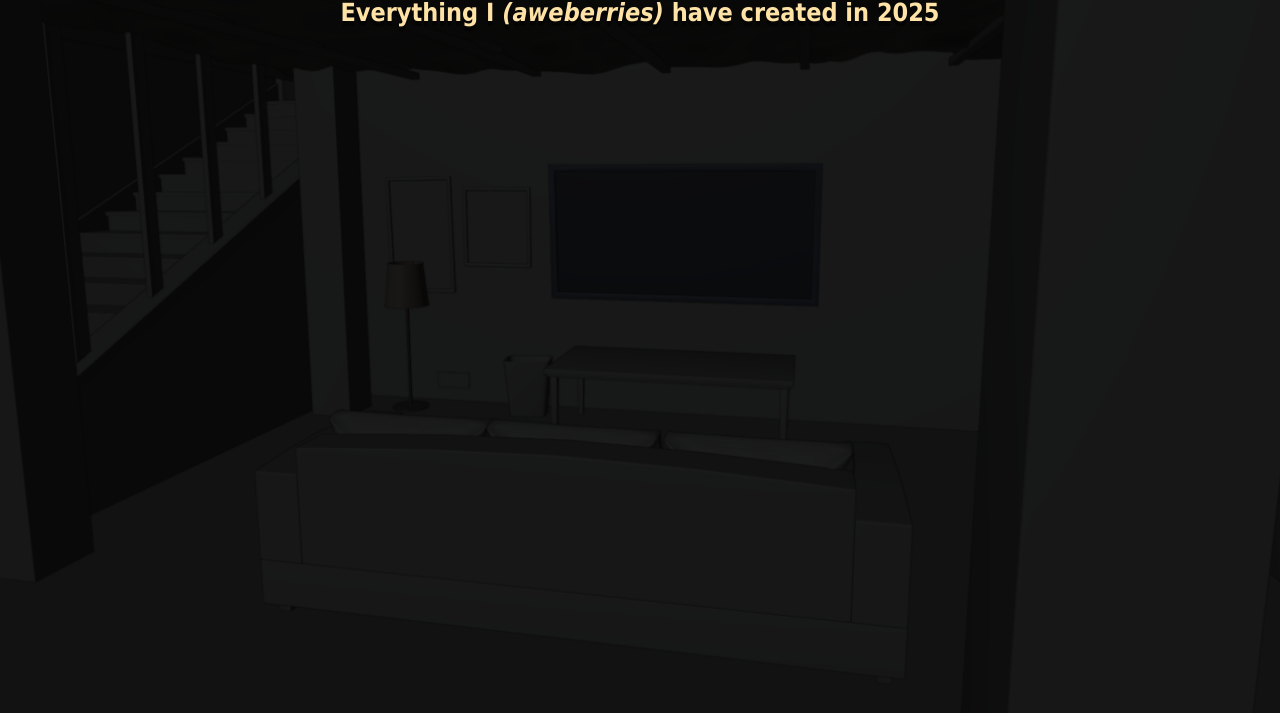
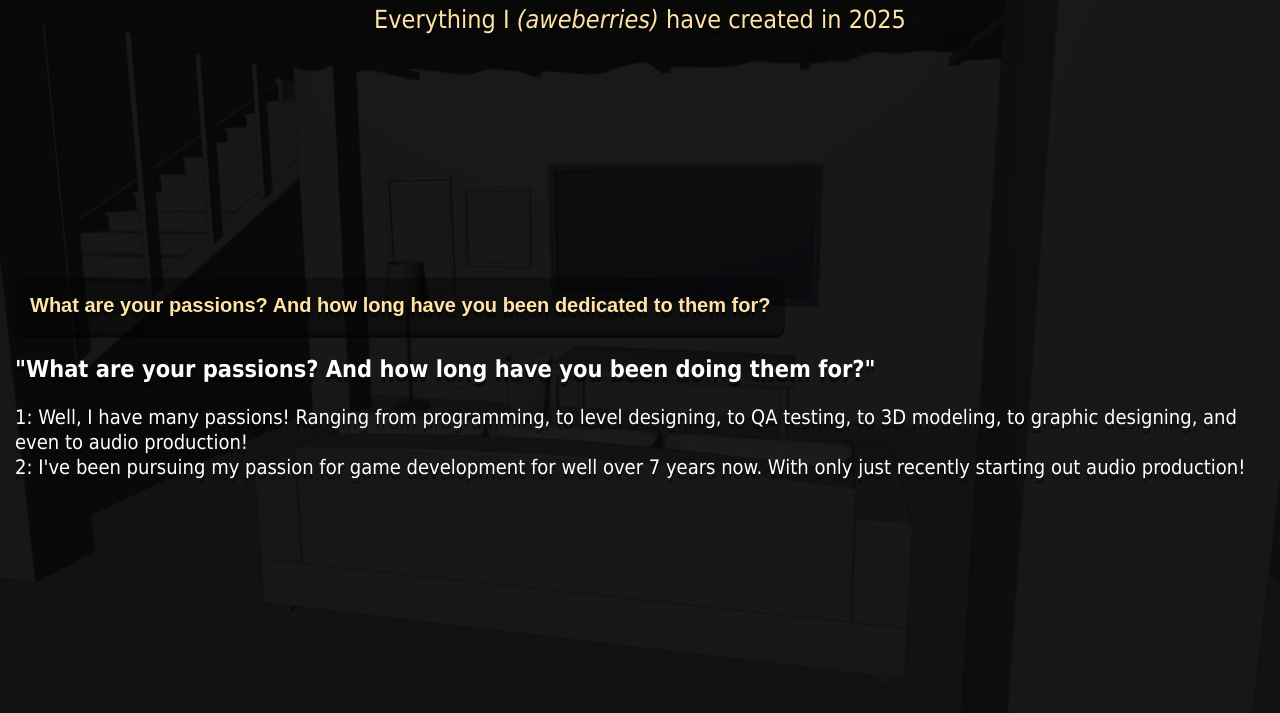
Before and after one commit to aweberries/portfolio, a plain HTML site: page index.html in a window 1280 px wide. Shown: the part 87-800 px from the top of the page. Drawn offline with Linux system fonts and the light colour scheme.

Commit message:
Made the layout look better

```diff
--- a/index.html
+++ b/index.html
@@ -8,7 +8,16 @@
         <section>
             <div class="introduction">
                 <h1>2025 Portfolio</h1>
-                <p1><b>Everything I <i>(aweberries)</i> have created in 2025</b></p1>
+                <p1>Everything I <i>(aweberries)</i> have created in 2025</p1>
+            </div>
+
+            <div class="aboutme">
+                <button class="question"><b>What are your passions? And how long have you been dedicated to them for?</b></button>
+                <h3>"What are your passions? And how long have you been doing them for?"</h3>
+                <p1>
+                    1: Well, I have many passions! Ranging from programming, to level designing, to QA testing, to 3D modeling, to graphic designing, and even to audio production!<br>
+                    2: I've been pursuing my passion for game development for well over 7 years now. With only just recently starting out audio production!
+                </p1>
             </div>
         </section>
     </body>
--- a/style.css
+++ b/style.css
@@ -23,10 +23,36 @@ section::before {
 
 .introduction {
     padding: 15px;
+    font-size: 25px;
     text-align: center;
     text-shadow: 0px 5px 0px #0000007e;
+    line-height: 20px;
+    isolation: isolate;
     color: rgb(255, 227, 166);
-    font-size: 25px;
-    line-height: 15px;
+}
+
+.aboutme {
+    padding: 15px;
+    font-size: 20px;
+    text-align: left;
+    text-shadow: 0px 5px 0px #0000007e;
+    line-height: 25px;
     isolation: isolate;
+    color: rgb(255, 255, 255);
 }
+
+.question {
+    padding: 15px;
+    font-size: 20px;
+    text-align: center;
+    text-shadow: 0px 5px 0px #0000007e;
+    line-height: 25px;
+    isolation: isolate;
+
+    border: none;
+    border-radius: 10px;
+    box-shadow: 0px 5px 0px #0000009a;
+
+    color: rgb(255, 227, 166);
+    background-color: rgba(0, 0, 0, 0.384);
+}
```
